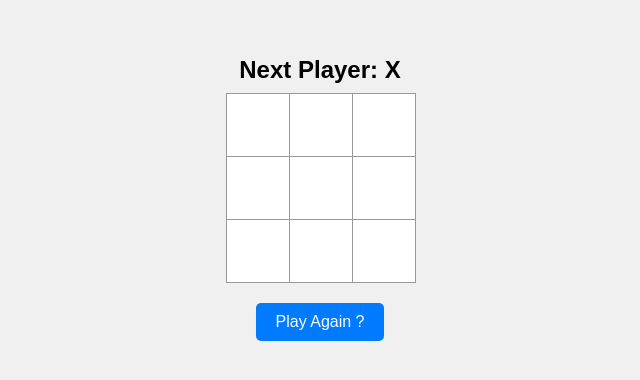
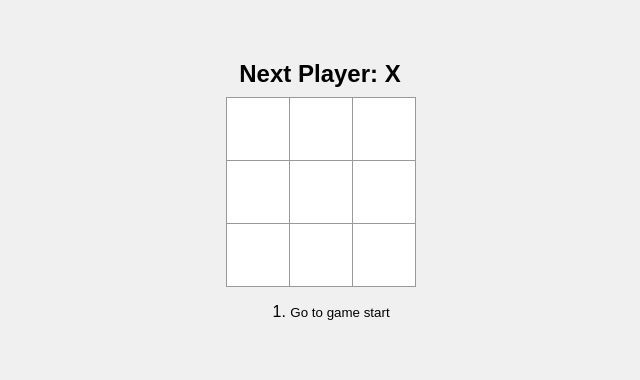
Before and after one commit to Megha30501/tic-tac-toe, a React (Vite) app: page / in a window 1280 px wide. Shown: the part 202-582 px from the top of the page, without its empty margins (320-960 px from the left). Built offline with nearby package versions, Linux system fonts and the light colour scheme.

Commit message:
added time travelling

```diff
--- a/src/App.jsx
+++ b/src/App.jsx
@@ -1,12 +1,56 @@
 import { useState } from "react";
-import './App.css';
-function Button({ value, onSquareClick }) {
+import "./App.css";
+function Square({ value, onSquareClick }) {
   return (
     <button className="square" onClick={onSquareClick}>
       {value}
     </button>
   );
 }
+
+const Board = ({ xIsNext, squares, onPlay }) => {
+  function handleClick(i) {
+    if (squares[i] || calculateWinner(squares)) {
+      return;
+    }
+    const nextSquares = squares.slice();
+
+    if (xIsNext) {
+      nextSquares[i] = "X";
+    } else {
+      nextSquares[i] = "0";
+    }
+    onPlay(nextSquares);
+  }
+  const winner = calculateWinner(squares);
+  let status;
+  if (winner) {
+    status = "Winner: " + winner;
+  } else {
+    status = "Next Player: " + (xIsNext ? "X" : "0");
+  }
+  return (
+    <div className="game">
+      <div className="status">{status}</div>
+      <div className="board-row">
+        <Square value={squares[0]} onSquareClick={() => handleClick(0)} />
+        <Square value={squares[1]} onSquareClick={() => handleClick(1)} />
+        <Square value={squares[2]} onSquareClick={() => handleClick(2)} />
+      </div>
+      <div className="board-row">
+        <Square value={squares[3]} onSquareClick={() => handleClick(3)} />
+        <Square value={squares[4]} onSquareClick={() => handleClick(4)} />
+        <Square value={squares[5]} onSquareClick={() => handleClick(5)} />
+      </div>
+      <div className="board-row">
+        <Square value={squares[6]} onSquareClick={() => handleClick(6)} />
+        <Square value={squares[7]} onSquareClick={() => handleClick(7)} />
+        <Square value={squares[8]} onSquareClick={() => handleClick(8)} />
+      </div>
+    </div>
+  );
+};
+
 
 function calculateWinner(squares) {
   const lines = [
@@ -32,64 +76,44 @@
   }
   return null;
 }
-function PlayAgain ({setSquares , setXIsNext}) {
-  const handlePlaying = () =>{
-    setSquares(Array(9).fill(null));
-    setXIsNext(true);
+
+export default function Game() {
+  const [history, setHistory] = useState([Array(9).fill(null)]);
+  const [currentMove, setCurrentMove] = useState(0);
+  const xIsNext = currentMove % 2 === 0;
+  const currentSquares = history[currentMove];
+
+  function handlePlay(nextSquares) {
+    const nextHistory = [...history.slice(0, currentMove + 1), nextSquares];
+    setHistory(nextHistory);
+    setCurrentMove(nextHistory.length - 1);
   }
-  return(
-  <button className="playagain" onClick={handlePlaying}>Play Again ?</button>
-)
+
+  function jumpTo(nextMove){
+    setCurrentMove(nextMove);
+
   }
-const App = () => {
-  const [xIsNext, setXIsNext] = useState(true);
-  const [squares, setSquares] = useState(Array(9).fill(null));
-
-  function handleClick(i) {
-    if (squares[i] || calculateWinner(squares)) {
-      return;
-    }
-    const nextSquares = squares.slice();
-
-    if (xIsNext) {
-      nextSquares[i] = "X";
+  const moves = history.map((squares,move) =>{
+    let description;
+    if (move > 0){
+      description = 'Go to move #' + move;
     } else {
-      nextSquares[i] = "0";
-    }
-    setSquares(nextSquares);
-    setXIsNext(!xIsNext);
-  }
-  const winner = calculateWinner(squares);
-  let status;
-  if (winner) {
-    status = "Winner: " + winner;
-  } else {
-    status = "Next Player: " + (xIsNext ? "X" : "0");
+      description = 'Go to game start';
     }
     return (
+      <li key={move}>
+        <button onClick={() => jumpTo(move)}>{description}</button>
+      </li>
+    );
+  })
+  return (
     <div className="game">
-  <div className="status">{status}</div>
-  <div className="board-row">
-    <Button value={squares[0]} onSquareClick={() => handleClick(0)} />
-    <Button value={squares[1]} onSquareClick={() => handleClick(1)} />
-    <Button value={squares[2]} onSquareClick={() => handleClick(2)} />
+      <div className="game-board">
+        <Board xIsNext={xIsNext} squares={currentSquares} onPlay={handlePlay} />
       </div>
-  <div className="board-row">
-    <Button value={squares[3]} onSquareClick={() => handleClick(3)} />
-    <Button value={squares[4]} onSquareClick={() => handleClick(4)} />
-    <Button value={squares[5]} onSquareClick={() => handleClick(5)} />
-  </div>
-  <div className="board-row">
-    <Button value={squares[6]} onSquareClick={() => handleClick(6)} />
-    <Button value={squares[7]} onSquareClick={() => handleClick(7)} />
-    <Button value={squares[8]} onSquareClick={() => handleClick(8)} />
-  </div>
-
-  <div className="board-row">
-    <PlayAgain setSquares={setSquares} setXIsNext={setXIsNext} />
+      <div className="game-info">
+        <ol>{moves}</ol>
       </div>
     </div>
   );
-};
-
-export default App;
+}
```
Lines whose indentation alone changed are shown as unchanged.
